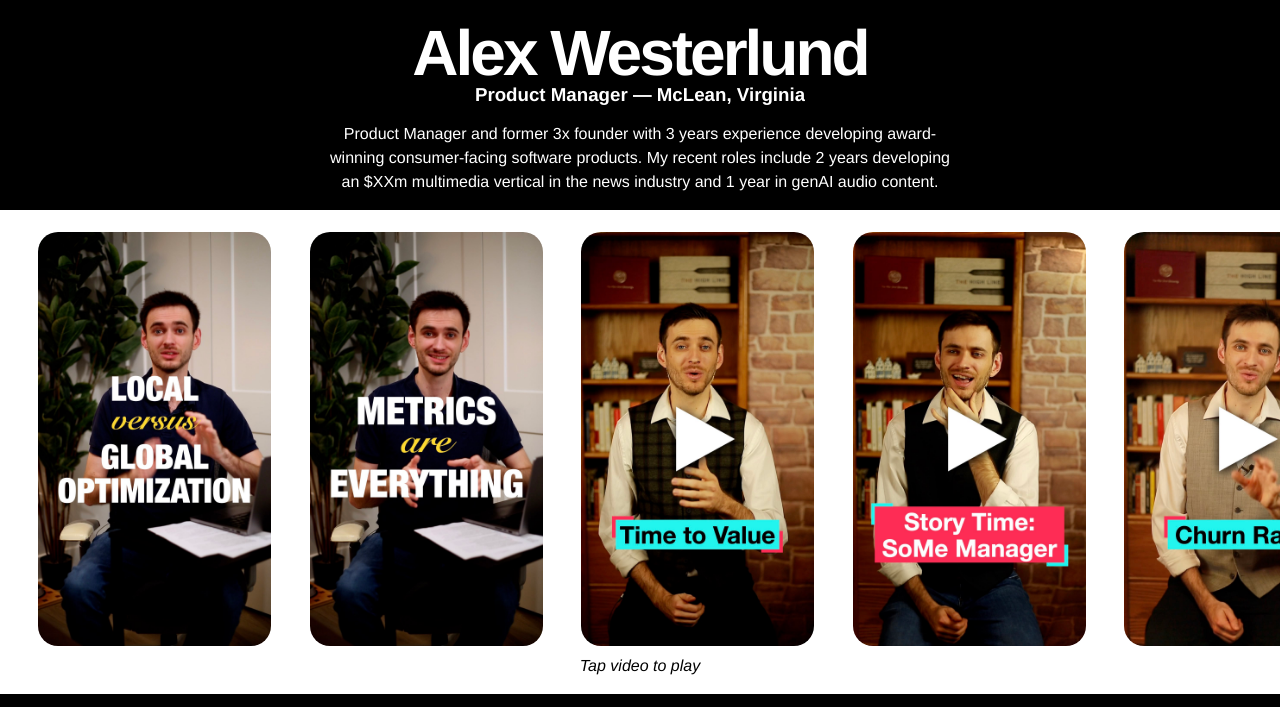
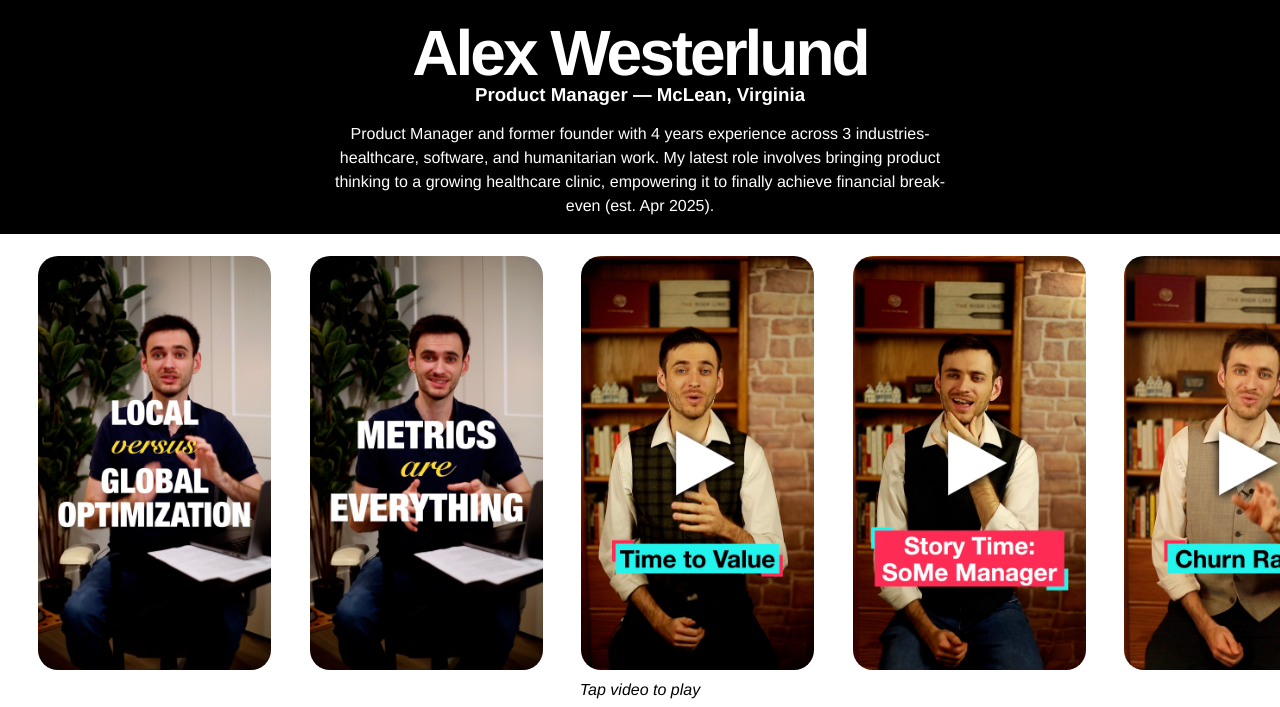
Before and after one commit to AlexWestIsBest/portfolio, a plain HTML site: page index.html in a window 1280 px wide. Shown: the top 707 px of the page. Drawn offline with Linux system fonts and the light colour scheme.

Commit message:
Makes it about healthcare now

```diff
--- a/index.html
+++ b/index.html
@@ -18,7 +18,7 @@
             <h1>Alex Westerlund</h1>
             <h3 id="jobTitle">Product Manager — McLean, Virginia</h3>
             <br>
-            <p>Product Manager and former 3x founder with 3 years experience developing award-winning consumer-facing software products. My recent roles include 2 years developing an $XXm multimedia vertical in the news industry and 1 year in genAI audio content.</p>
+            <p>Product Manager and former founder with 4 years experience across 3 industries- healthcare, software, and humanitarian work. My latest role involves bringing product thinking to a growing healthcare clinic, empowering it to finally achieve financial break-even (est. Apr 2025).</p>
             <!-- <p>Now in Northern Virginia! Looking for a midsize (or later stage) company to scale up my talents and skillset.<br></p> -->
         </div>
         <!-- <img id="githubChart" src="http://ghchart.rshah.org/alexwestisbest" title="Github contributions graph" /> -->
```
